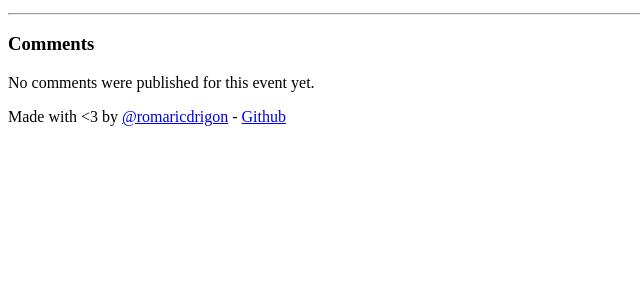
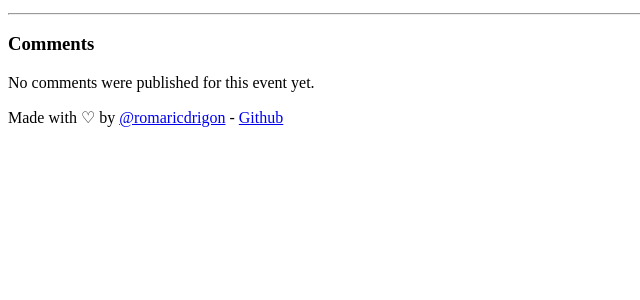
Before and after one commit to romaricdrigon/sf-talk-rating, a Symfony app: template templates/event/talk.html.twig in a window 1280 px wide. Shown: the part 170-470 px from the top of the page, without its empty margins (0-640 px from the left). Run offline with Twig, Linux system fonts and the light colour scheme; the template is opened without the code that fills it, so the values that code supplies are empty; some libraries are stand-ins or nearby versions.

Commit message:
Added some ♡ to footer

```diff
--- a/templates/base.html.twig
+++ b/templates/base.html.twig
@@ -44,7 +44,7 @@
             {% block footer %}
                 <div class="row">
                     <div class="col my-5">
-                        <p class="text-muted">Made with <3 by <a href="https://twitter.com/romaricdrigon">@romaricdrigon</a> - <a href="https://github.com/romaricdrigon/sf-talk-rating">Github</a></p>
+                        <p class="text-muted">Made with &#x2661; by <a href="https://twitter.com/romaricdrigon">@romaricdrigon</a> - <a href="https://github.com/romaricdrigon/sf-talk-rating">Github</a></p>
                     </div>
                 </div>
             {% endblock %}
```
